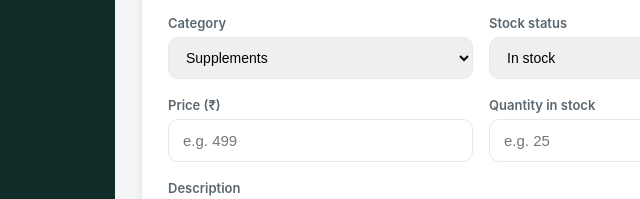
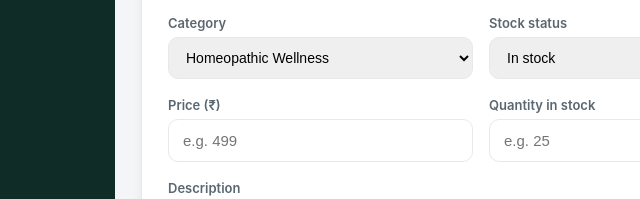
Before and after one commit to jitshomeopathy-alt/whatchat, a website: page website/admin/product-edit.html in a window 1280 px wide. Shown: the part 299-498 px from the top of the page, 133-773 px from the left. Drawn offline with Linux system fonts and the light colour scheme; sample sign-in values are in the browser's storage.

Commit message:
updated product cat etc

```diff
--- a/website/admin/product-edit.html
+++ b/website/admin/product-edit.html
@@ -122,8 +122,16 @@
       localStorage.removeItem('wc_admin_token'); location.replace('/admin/login');
     });
 
-    // Demo categories for now — the client will provide the real list later.
-    const DEMO_CATEGORIES = ['Supplements', 'Ayurvedic', 'Wellness', 'Skincare', 'Devotional'];
+    // Product categories provided by the client.
+    const PRODUCT_CATEGORIES = [
+      'Homeopathic Wellness',
+      'Digital Protocols & Programs',
+      'Guided Audio Library',
+      'Journals & Planners',
+      'Astrology Wellness',
+      'Ritual & Symbolic Products',
+      'Mind-Body Wellness',
+    ];
 
     const editingId = new URLSearchParams(location.search).get('id');
     let currentImageUrl = '';
@@ -138,7 +146,7 @@
 
     const categorySel = document.getElementById('category');
     function populateCategories(selected) {
-      const set = new Set(DEMO_CATEGORIES);
+      const set = new Set(PRODUCT_CATEGORIES);
       if (selected) set.add(selected);
       categorySel.innerHTML = [...set].map((c) => `<option value="${c}">${c}</option>`).join('');
       if (selected) categorySel.value = selected;
```
